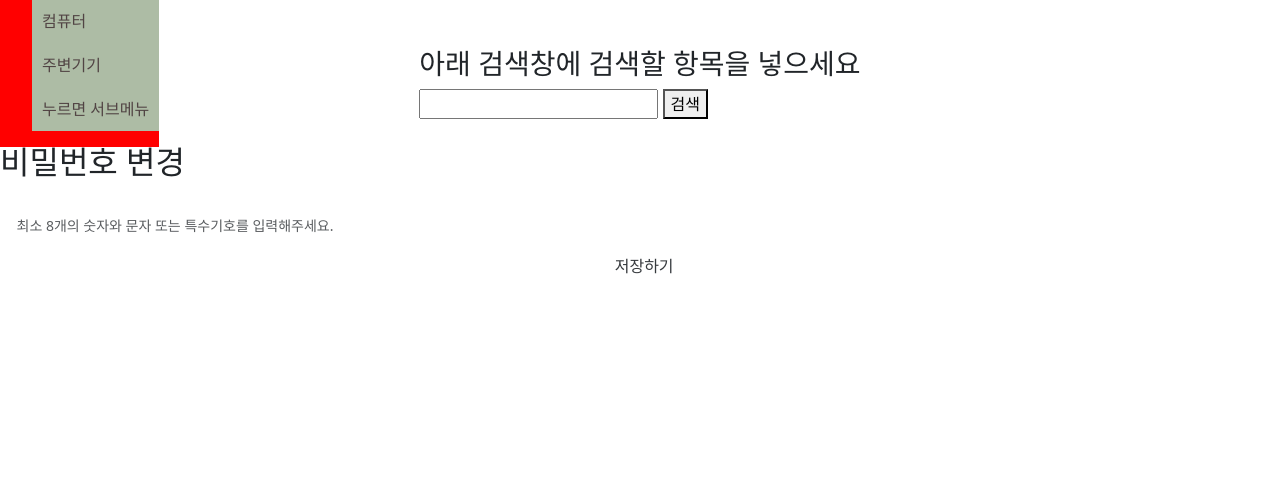
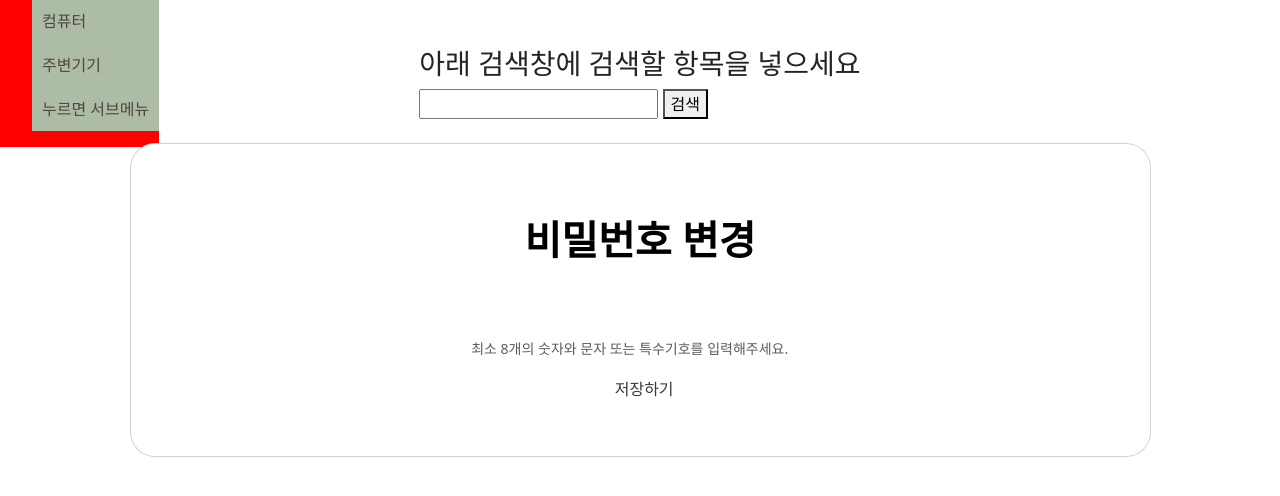
Before and after one commit to 2024-SoftwareProject/BE, a Django app: template uPC_project/accounts_app/templates/accounts/password_reset.html in a window 1280 px wide. Shown: the part 56-552 px from the top of the page. Run offline with Django 5.2, Linux system fonts and the light colour scheme; the template is opened without the code that fills it, so the values that code supplies are empty; some libraries are stand-ins or nearby versions.

Commit message:
account html 수정

```diff
--- a/uPC_project/accounts_app/templates/accounts/password_reset.html
+++ b/uPC_project/accounts_app/templates/accounts/password_reset.html
@@ -3,11 +3,17 @@
 {% block title %} 비밀번호 변경 {% endblock %}
 
 {% block content %}
-    <h2> 비밀번호 변경 </h2>
 <form action="" method="post" novalidate>
+<div class="container h-100">
+    <div class="row d-flex justify-content-center align-items-center h-100">
+      <div class="col-lg-12 col-xl-11">
+        <div class="card text-black" style="border-radius: 25px;">
+          <div class="card-body p-md-5">
+            <div class="row justify-content-center">
+              <div class="col-md-10 col-lg-6 col-xl-5 order-2 order-lg-1">
                 {% csrf_token %}
-
                 <!-- 새 비밀번호 -->
+                <h1 class="text-center h1 fw-bold mb-5 mx-1 mx-md-4 mt-4">비밀번호 변경</h1>
                 <div class = "form-group">
                     <label name="label_new_password1" for="{{ form.new_password1.id_for_label }}">
                         <i class="fas fa-unlock"></i>&nbsp;&nbsp;{{ form.new_password1.label }}</label>
@@ -67,5 +73,12 @@
                 <div style="padding-top:10px;" class="row justify-content-md-center">
                     <button class="btn btn-red" style="opacity: 90%; font-size: 16px;"><i class="fas fa-check"></i>&nbsp;&nbsp;저장하기</button>
                 </div>
+              </div>
+            </div>
+          </div>
+        </div>
+      </div>
+    </div>
+</div>
 </form>
 {% endblock %}
```
Lines whose indentation alone changed are shown as unchanged.
